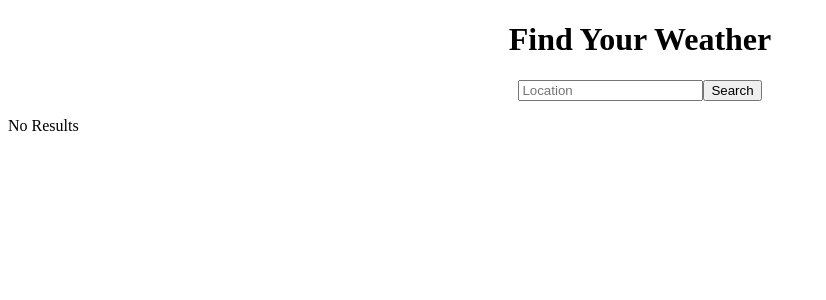
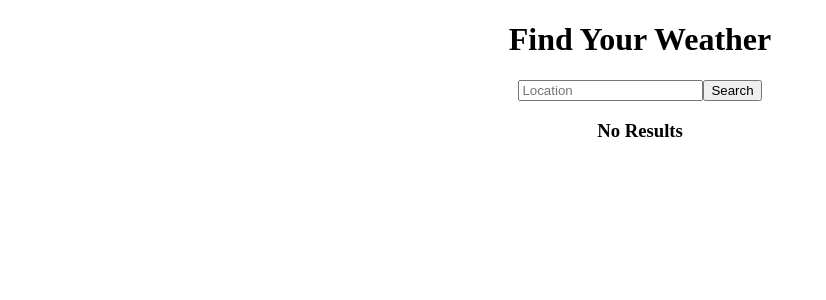
Before and after one commit to vsots/weather-app, a React (Vite) app: page / in a window 1280 px wide. Shown: the top 300 px of the page, without its empty margins (0-826 px from the left). Built offline with nearby package versions, Linux system fonts and the light colour scheme; no server answers.

Commit message:
refactor(weather-app): centers no results

```diff
--- a/src/App.tsx
+++ b/src/App.tsx
@@ -73,7 +73,7 @@ function App() {
               </Route>
             </Routes>
           </div>
-        ) : <div id="no-results"><p>No Results</p></div>}
+        ) : <h3>No Results</h3>}
     </BrowserRouter>
   )
 }
```
